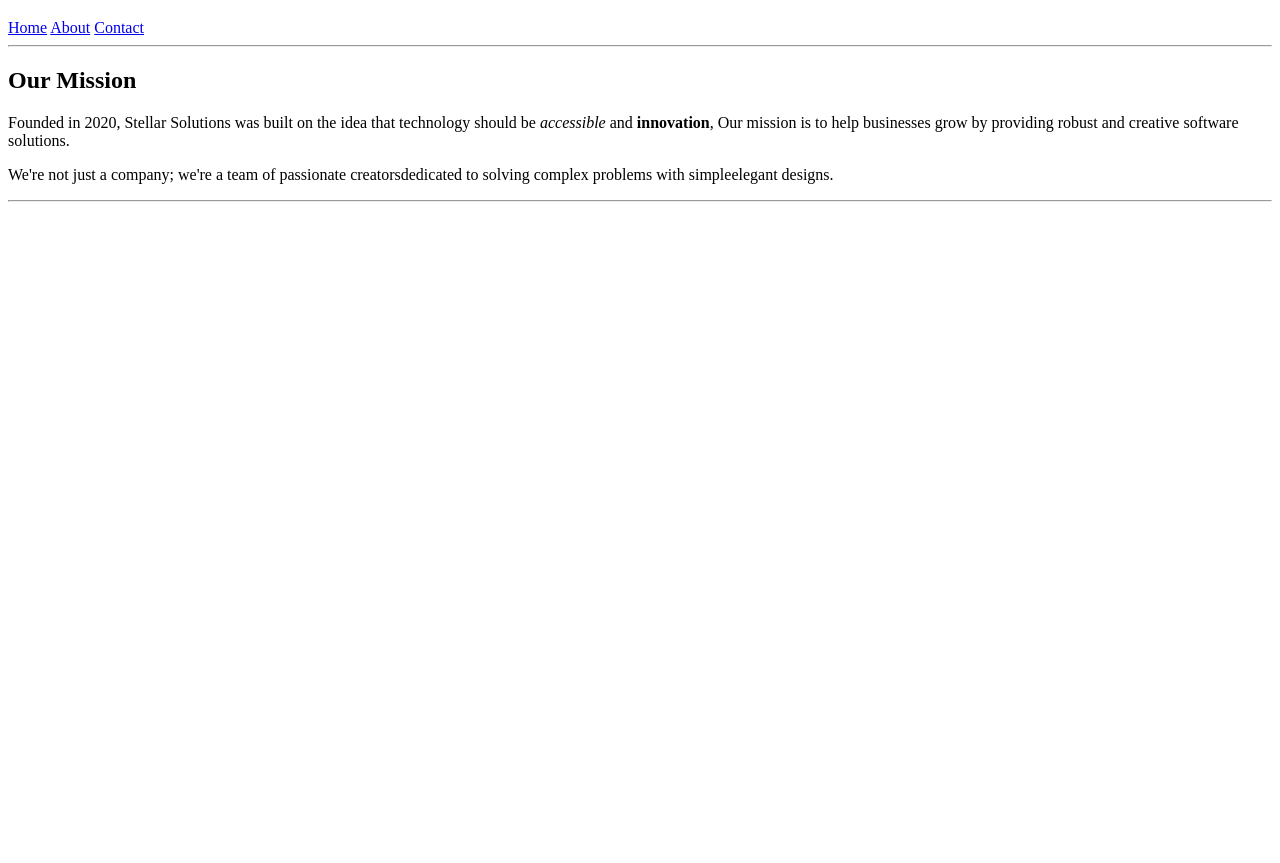
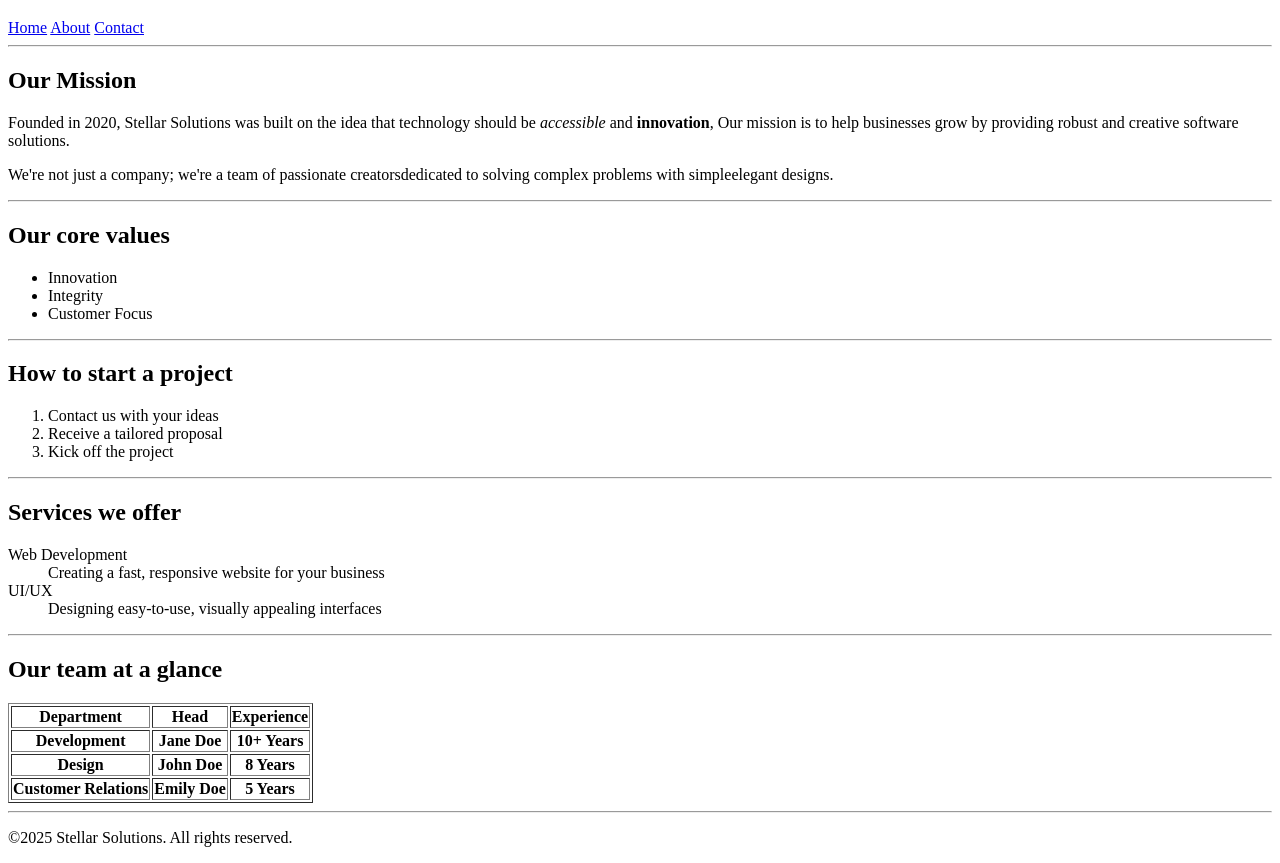
Before and after one commit to Othi99/StellaSolution, a plain HTML site: page StellaCode/about.html in a window 1280 px wide. Shown: the part 61-924 px from the top of the page. Before the commit the page ends 800 px from the top, so only its background shows below. Drawn offline with Linux system fonts and the light colour scheme.

Commit message:
about.index
The code is complete

```diff
--- a/StellaCode/about.html
+++ b/StellaCode/about.html
@@ -34,5 +34,84 @@
 
     <hr>
 
+    <!--Core values-->
+    <section id="core-values">
+        <h2>Our core values</h2>
+        <ul>
+            <li>Innovation</li>
+            <li>Integrity</li>
+            <li>Customer Focus</li>
+        </ul>
+
+    </section>
+
+    <hr>
+
+    <!--Project steps-->
+    <section id="project-steps">
+        <h2>How to start a project</h2>
+        <ol><!--Order lists-->
+            <li>Contact us with your ideas</li>
+            <li>Receive a tailored proposal</li>
+            <li>Kick off the project</li>
+        </ol>
+    </section>
+
+    <hr>
+
+    <!--Services-->
+    <section id="services-list">
+        <h2>Services we offer</h2>
+        <dl>
+            <dt>Web Development</dt>
+            <dd>Creating a fast, responsive website for your business</dd>
+
+            <dt>UI/UX</dt>
+            <dd>Designing easy-to-use, visually appealing interfaces</dd>
+        </dl>
+    </section>
+
+    <hr>
+
+    <!--Team Section-->
+    <section id="team-section">
+        <h2>Our team at a glance</h2>
+        <table id="team-table" border="1"style="width: 100;">
+            <thead>
+                <tr>
+                    <th>Department</th>
+                    <th>Head</th>
+                    <th>Experience</th>
+                </tr>
+            </thead>
+            <tbody>
+                <tr>
+                    <th>Development</th>
+                    <th>Jane Doe</th>
+                    <th>10+ Years</th>
+                </tr>
+                <tr>
+                    <th>Design</th>
+                    <th>John Doe</th>
+                    <th>8 Years</th>
+                </tr>
+                <tr>
+                    <th>Customer Relations</th>
+                    <th>Emily Doe</th>
+                    <th>5 Years</th>
+                </tr>
+
+            </tbody>
+        </table>
+    </section>
+
+    <hr>
+
+    <!--Footer Section-->
+     <footer id="main-footer">
+        <p>&copy;2025 Stellar Solutions. All rights reserved.</p>
+    </footer>
+
+
 </body>
 </html>
```
Also changed, not shown: StellaCode/index.html (+1 -1 lines).
